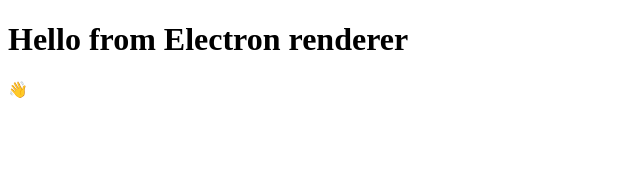
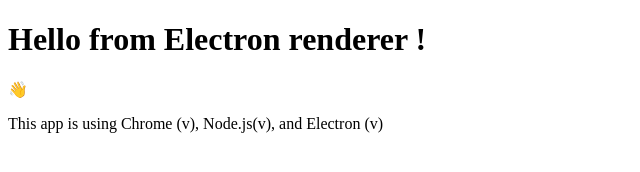
Before and after one commit to luljn/Electron-App-1, an Electron app: page index.html in a window 800 px wide. Shown: the whole page, without its empty margins (0-640 px from the left). Drawn offline with Linux system fonts and the light colour scheme; no server answers.

Commit message:
renderer script added

```diff
--- a/index.html
+++ b/index.html
@@ -10,8 +10,10 @@
     </head>
 
     <body>
-        <h1>Hello from Electron renderer</h1>
+        <h1>Hello from Electron renderer !</h1>
         <p>👋</p>
+        <p id="info"></p>
     </body>
+    <script src="./renderer.js"></script>
 
 </html>
--- /dev/null
+++ b/renderer.js
@@ -0,0 +1,2 @@
+const information = document.getElementById('info')
+information.innerText = `This app is using Chrome (v${versions.chrome()}), Node.js(v${versions.node()}), and Electron (v${versions.electron()})`
```
